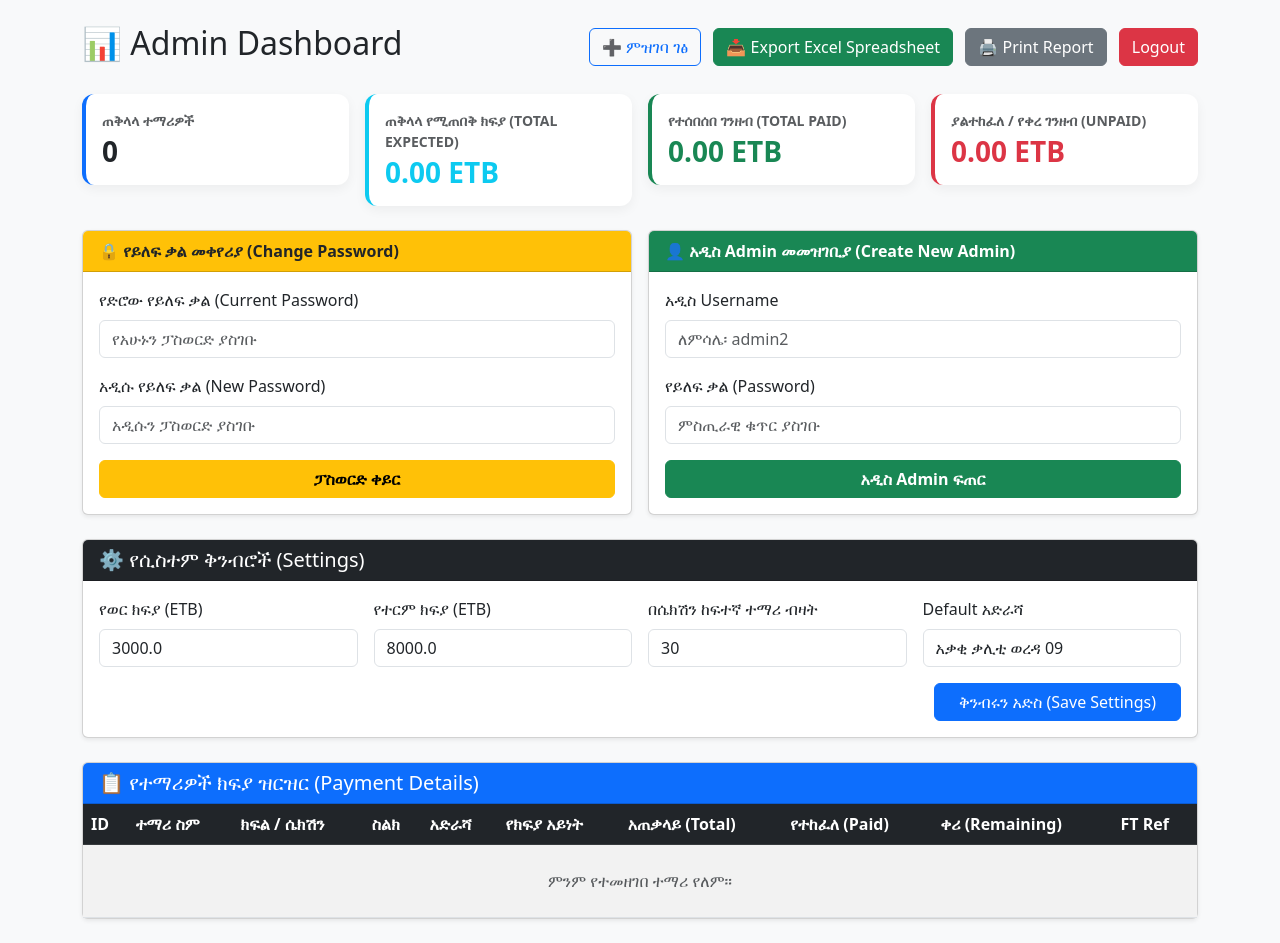
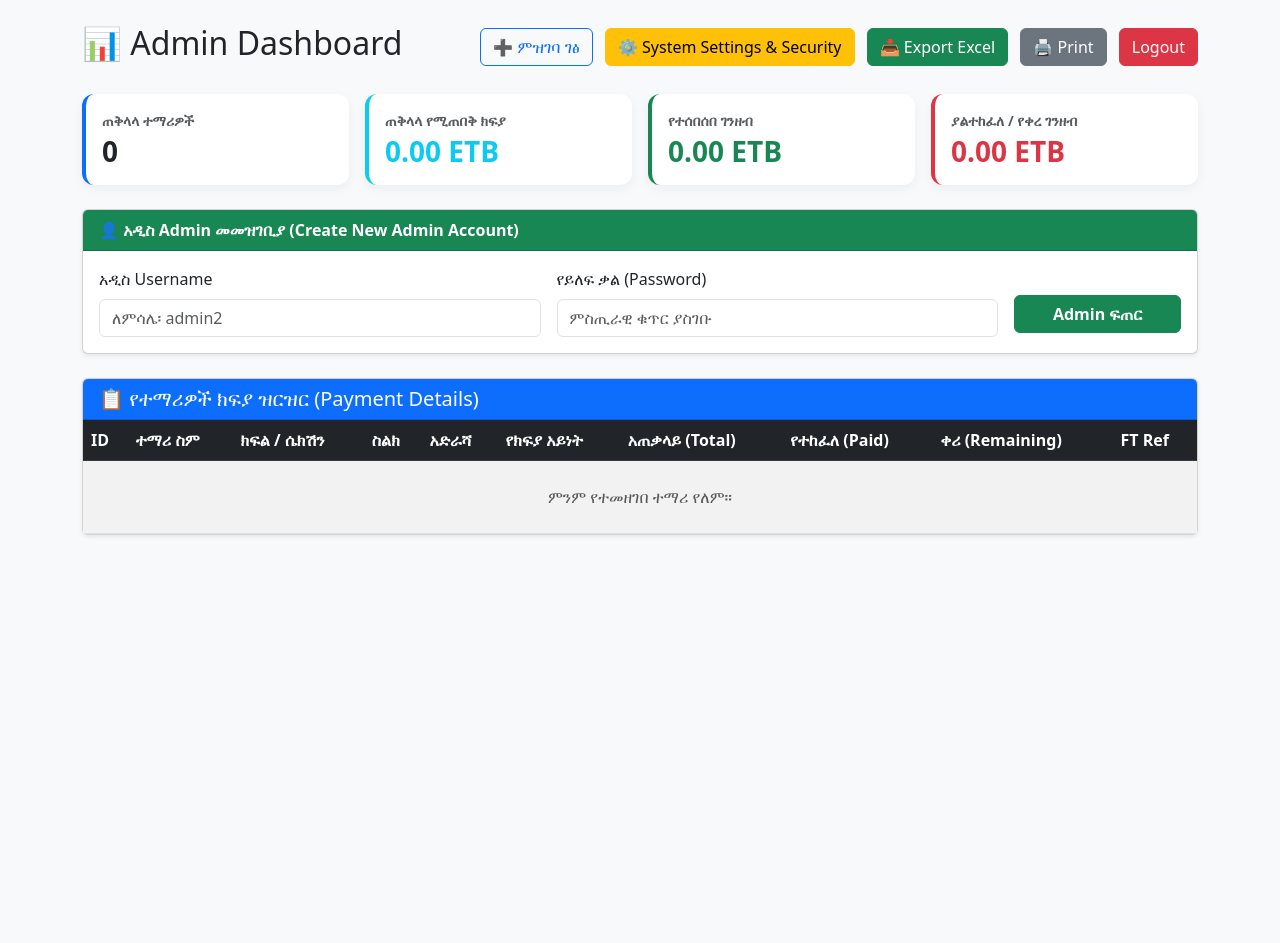
Before and after one commit to kiyya1/Kiyya-students-manager, a Flask app: page /admin in a window 1280 px wide. After the commit the page ends 536 px from the top, so only its background shows below. Run offline with Flask 3, Linux system fonts and the light colour scheme; a user stored in the database is signed in.

Commit message:
Separated Settings and Password Management into a dedicated route

```diff
--- a/app.py
+++ b/app.py
@@ -122,7 +122,6 @@ def login():
             flash('የተሳሳተ Username ወይም Password!', 'danger')
     return render_template('login.html')
 
-# --- Add New Admin / Register ---
 @app.route('/create_admin', methods=['POST'])
 def create_admin():
     if 'user_id' not in session:
@@ -143,7 +142,6 @@ def create_admin():
 
     return redirect(url_for('admin_dashboard'))
 
-# --- Edit / Change Password ---
 @app.route('/change_password', methods=['POST'])
 def change_password():
     if 'user_id' not in session:
@@ -160,7 +158,7 @@ def change_password():
     else:
         flash('የድሮው የይለፍ ቃል የተሳሳተ ነው!', 'danger')
 
-    return redirect(url_for('admin_dashboard'))
+    return redirect(url_for('settings_page'))
 
 @app.route('/admin')
 def admin_dashboard():
@@ -200,6 +198,15 @@ def admin_dashboard():
                            total_unpaid=total_unpaid,
                            total_students=len(students))
 
+# --- Separate System Settings & Password Page ---
+@app.route('/settings')
+def settings_page():
+    if 'user_id' not in session:
+        return redirect(url_for('login'))
+
+    settings = Setting.query.first()
+    return render_template('settings.html', settings=settings)
+
 @app.route('/update_settings', methods=['POST'])
 def update_settings():
     if 'user_id' not in session:
@@ -217,7 +224,7 @@ def update_settings():
     db.session.commit()
 
     flash('ቅንብሮች በስኬት ተቀይረዋል!', 'success')
-    return redirect(url_for('admin_dashboard'))
+    return redirect(url_for('settings_page'))
 
 @app.route('/logout')
 def logout():
--- a/templates/admin.html
+++ b/templates/admin.html
@@ -26,8 +26,9 @@
       <h2>📊 Admin Dashboard</h2>
       <div>
         <a href="/" class="btn btn-outline-primary me-2">➕ ምዝገባ ገፅ</a>
-        <a href="/export_excel" class="btn btn-success me-2">📥 Export Excel Spreadsheet</a>
-        <button onclick="window.print()" class="btn btn-secondary me-2">🖨️ Print Report</button>
+        <a href="/settings" class="btn btn-warning me-2">⚙️ System Settings & Security</a>
+        <a href="/export_excel" class="btn btn-success me-2">📥 Export Excel</a>
+        <button onclick="window.print()" class="btn btn-secondary me-2">🖨️ Print</button>
         <a href="/logout" class="btn btn-danger">Logout</a>
       </div>
     </div>
@@ -52,96 +53,41 @@
       </div>
       <div class="col-md-3">
         <div class="card metric-card bg-white p-3 border-start border-info border-4">
-          <small class="text-muted text-uppercase fw-bold">ጠቅላላ የሚጠበቅ ክፍያ (Total Expected)</small>
+          <small class="text-muted text-uppercase fw-bold">ጠቅላላ የሚጠበቅ ክፍያ</small>
           <h3 class="mb-0 text-info fw-bold mt-1">{{ "{:,.2f}".format(total_expected) }} ETB</h3>
         </div>
       </div>
       <div class="col-md-3">
         <div class="card metric-card bg-white p-3 border-start border-success border-4">
-          <small class="text-muted text-uppercase fw-bold">የተሰበሰበ ገንዘብ (Total Paid)</small>
+          <small class="text-muted text-uppercase fw-bold">የተሰበሰበ ገንዘብ</small>
           <h3 class="mb-0 text-success fw-bold mt-1">{{ "{:,.2f}".format(total_paid) }} ETB</h3>
         </div>
       </div>
       <div class="col-md-3">
         <div class="card metric-card bg-white p-3 border-start border-danger border-4">
-          <small class="text-muted text-uppercase fw-bold">ያልተከፈለ / የቀረ ገንዘብ (Unpaid)</small>
+          <small class="text-muted text-uppercase fw-bold">ያልተከፈለ / የቀረ ገንዘብ</small>
           <h3 class="mb-0 text-danger fw-bold mt-1">{{ "{:,.2f}".format(total_unpaid) }} ETB</h3>
         </div>
       </div>
     </div>
 
-    <!-- ADMIN MANAGEMENT: CHANGE PASSWORD & CREATE NEW ADMIN -->
-    <div class="row g-3 mb-4 no-print">
-      <!-- Change Password Card -->
-      <div class="col-md-6">
-        <div class="card shadow-sm h-100">
-          <div class="card-header bg-warning text-dark fw-bold">
-            🔒 የይለፍ ቃል መቀየሪያ (Change Password)
-          </div>
-          <div class="card-body">
-            <form action="/change_password" method="POST">
-              <div class="mb-3">
-                <label class="form-label">የድሮው የይለፍ ቃል (Current Password)</label>
-                <input type="password" name="old_password" class="form-control" required placeholder="የአሁኑን ፓስወርድ ያስገቡ">
-              </div>
-              <div class="mb-3">
-                <label class="form-label">አዲሱ የይለፍ ቃል (New Password)</label>
-                <input type="password" name="new_password" class="form-control" required placeholder="አዲሱን ፓስወርድ ያስገቡ">
-              </div>
-              <button type="submit" class="btn btn-warning w-100 fw-bold">ፓስወርድ ቀይር</button>
-            </form>
-          </div>
-        </div>
-      </div>
-
-      <!-- Create New Admin Card -->
-      <div class="col-md-6">
-        <div class="card shadow-sm h-100">
-          <div class="card-header bg-success text-white fw-bold">
-            👤 አዲስ Admin መመዝገቢያ (Create New Admin)
-          </div>
-          <div class="card-body">
-            <form action="/create_admin" method="POST">
-              <div class="mb-3">
-                <label class="form-label">አዲስ Username</label>
-                <input type="text" name="new_username" class="form-control" required placeholder="ለምሳሌ፡ admin2">
-              </div>
-              <div class="mb-3">
-                <label class="form-label">የይለፍ ቃል (Password)</label>
-                <input type="password" name="new_password" class="form-control" required placeholder="ምስጢራዊ ቁጥር ያስገቡ">
-              </div>
-              <button type="submit" class="btn btn-success w-100 fw-bold">አዲስ Admin ፍጠር</button>
-            </form>
-          </div>
-        </div>
-      </div>
-    </div>
-
-    <!-- SYSTEM SETTINGS -->
+    <!-- CREATE NEW ADMIN FORM -->
     <div class="card shadow-sm mb-4 no-print">
-      <div class="card-header bg-dark text-white">
-        <h5 class="mb-0">⚙️ የሲስተም ቅንብሮች (Settings)</h5>
+      <div class="card-header bg-success text-white fw-bold">
+        👤 አዲስ Admin መመዝገቢያ (Create New Admin Account)
       </div>
       <div class="card-body">
-        <form action="/update_settings" method="POST" class="row g-3 align-items-center">
-          <div class="col-md-3">
-            <label class="form-label">የወር ክፍያ (ETB)</label>
-            <input type="number" step="0.01" name="monthly_fee" class="form-control" value="{{ settings.monthly_fee if settings else 3000 }}" required>
+        <form action="/create_admin" method="POST" class="row g-3 align-items-center">
+          <div class="col-md-5">
+            <label class="form-label">አዲስ Username</label>
+            <input type="text" name="new_username" class="form-control" required placeholder="ለምሳሌ፡ admin2">
           </div>
-          <div class="col-md-3">
-            <label class="form-label">የተርም ክፍያ (ETB)</label>
-            <input type="number" step="0.01" name="term_fee" class="form-control" value="{{ settings.term_fee if settings else 8000 }}" required>
+          <div class="col-md-5">
+            <label class="form-label">የይለፍ ቃል (Password)</label>
+            <input type="password" name="new_password" class="form-control" required placeholder="ምስጢራዊ ቁጥር ያስገቡ">
           </div>
-          <div class="col-md-3">
-            <label class="form-label">በሴክሽን ከፍተኛ ተማሪ ብዛት</label>
-            <input type="number" name="class_capacity" class="form-control" value="{{ settings.class_capacity if settings else 30 }}" required>
-          </div>
-          <div class="col-md-3">
-            <label class="form-label">Default አድራሻ</label>
-            <input type="text" name="default_address" class="form-control" value="{{ settings.default_address if settings and settings.default_address else 'አቃቂ ቃሊቲ ወረዳ 09' }}" required>
-          </div>
-          <div class="col-md-12 text-end">
-            <button type="submit" class="btn btn-primary px-4">ቅንብሩን አድስ (Save Settings)</button>
+          <div class="col-md-2 d-flex align-items-end">
+            <button type="submit" class="btn btn-success w-100 fw-bold mt-4">Admin ፍጠር</button>
           </div>
         </form>
       </div>
```
Also changed, not shown: templates/settings.html (added, +82 -0 lines).
